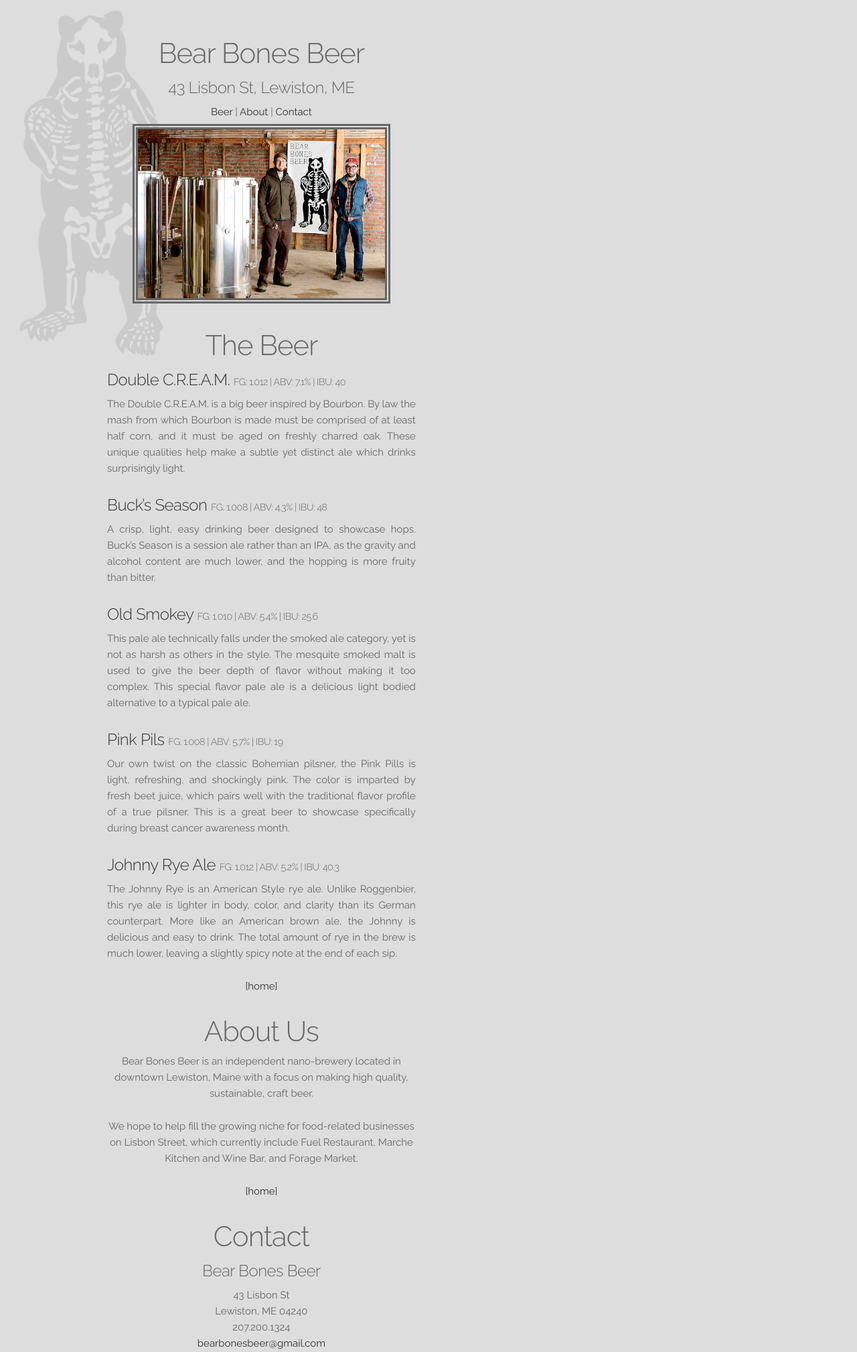
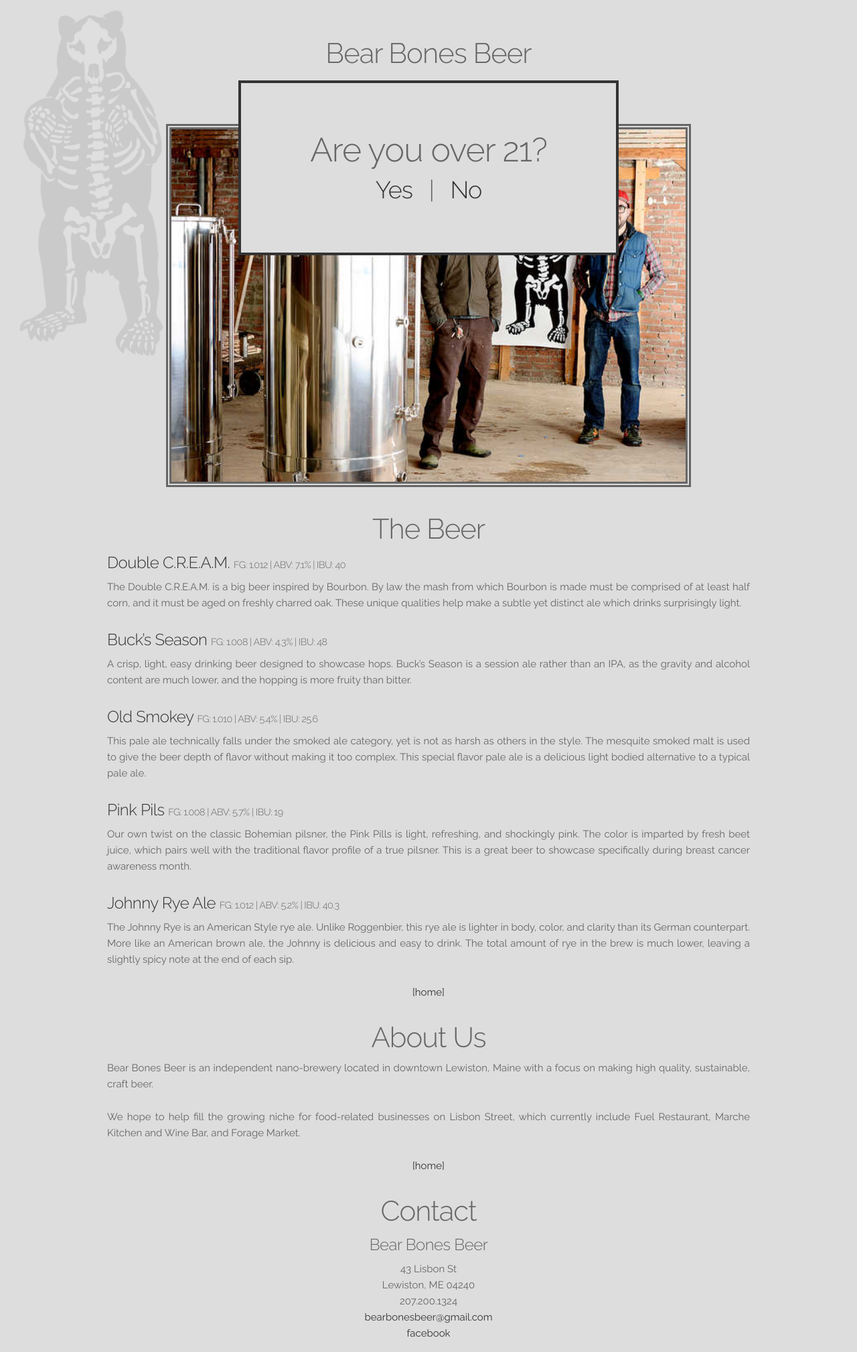
Before and after one commit to arschmitz/bearbonesbeer.com, a PHP site: page /staging/index.html in a window 1280 px wide. Shown: the top 2018 px of the page at 67% size. Run offline with PHP 8.4, Linux system fonts and the light colour scheme; some libraries are stand-ins or nearby versions.

Commit message:
primitive age confirmation box

```diff
--- a/staging/css/bearbones.css
+++ b/staging/css/bearbones.css
@@ -48,6 +48,33 @@
   text-align: justify;
 }
 
+div.about p {
+  text-align: justify;
+}
+
 div.beers span.small {
   font-size: 0.6em;
 }
+
+div#dialog {
+
+  position: fixed;
+  top: 120px;
+  left: 50%;
+  width: 80%;
+  transform: translateX(-50%);
+  background-color: #ddd;
+  border: 4px solid #333;
+  padding: 64px 24px 64px 24px;
+  text-align: center;
+}
+
+div#dialog a {
+  cursor: pointer;
+}
+
+@media (min-width: 550px){
+  div#dialog {
+      width: 40%;
+  }
+}
--- a/staging/index.html
+++ b/staging/index.html
@@ -23,6 +23,10 @@
   <link rel="stylesheet" href="css/skeleton.css">
   <link rel="stylesheet" href="css/bearbones.css">
 
+  <!-- JS
+  –––––––––––––––––––––––––––––––––––––––––––––––––– -->
+  <script src="js/confirm.js"></script>
+
   <!-- Favicon
   –––––––––––––––––––––––––––––––––––––––––––––––––– -->
   <link rel="icon" type="image/png" href="images/favicon.png">
@@ -35,7 +39,7 @@
   <div class="container">
     <!-- "PAGE" -->
     <div class="row main" id="main">
-      <div class="one-half column">
+      <div class="column">
         <h2>Bear Bones Beer</h2>
         <h5>43 Lisbon St, Lewiston, ME</h5>
         <div class="menu">
@@ -51,7 +55,7 @@
     <!-- end page -->
 
     <div class="row beer" id="beer">
-      <div class="one-half column">
+      <div class="column">
         <h2>The Beer</h2>
         <div class="beers">
           <h5><a href="#doublecream" id="doublecream">Double C.R.E.A.M.</a> <span class="small">FG: 1.012 | ABV: 7.1% | IBU: 40</span></h5>
@@ -104,7 +108,7 @@
     </div>
 
     <div class="row about" id="about">
-      <div class="one-half column">
+      <div class="column">
         <h2>About Us</h2>
         <p>
           Bear Bones Beer is an independent nano-brewery located in downtown Lewiston, Maine with a focus on making high quality, sustainable, craft beer.
@@ -117,7 +121,7 @@
     </div>
 
     <div class="row contact" id="contact">
-      <div class="one-half column">
+      <div class="column">
         <h2>Contact</h2>
         <h5>Bear Bones Beer</h5>
         <p>
@@ -136,8 +140,9 @@
     </div>
   </div>
 
-  <script src="http://ajax.googleapis.com/ajax/libs/jquery/1.4.4/jquery.min.js"></script>
-  <script src="jquery.confirm/jquery.confirm.js"></script>
-  <script src="js/script.js"></script>
+  <div id="dialog">
+    <h1>Are you over 21?</h1>
+    <h3><a onclick="close_box()" href="#main">Yes</a> &nbsp; | &nbsp; <a href="#" onclick="window.location='http://google.com/'">No</a></h3>
+  </div>
 </body>
 </html>
--- /dev/null
+++ b/staging/js/confirm.js
@@ -0,0 +1,3 @@
+function close_box(){
+  document.getElementById('dialog').style.display = 'none';
+};
```
